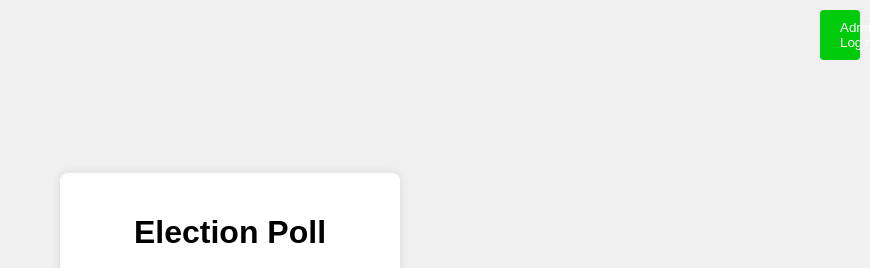
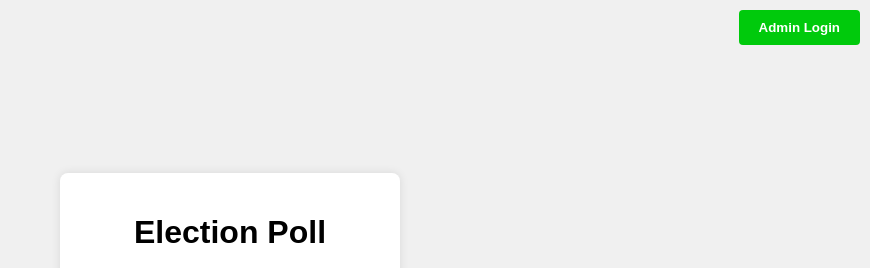
Before and after one commit to RobloxGov/Phoenix, a plain HTML site: page Election/index.html in a window 1280 px wide. Shown: the top 268 px of the page, without its empty margins (410-1280 px from the left). Drawn offline with Linux system fonts and the light colour scheme; sample sign-in values are in the browser's storage.

Commit message:
Update elec.css

```diff
--- a/Election/elec.css
+++ b/Election/elec.css
@@ -77,16 +77,15 @@ th {
 }
 /* Existing styles... */
 
+
 #admin-login-button {
-    position: absolute;
-    top: 0;
-    right: 0;
     background-color: #00ca0c;
     color: white;
     border: none;
     padding: 10px 20px;
     border-radius: 4px;
     cursor: pointer;
+    font-weight: 800;
 }
 
 #admin-login {
@@ -196,14 +195,6 @@ th {
     right: 10px;
 }
 
-.admin-section button {
-    padding: 10px 20px;
-    background-color: #007bff;
-    color: white;
-    border: none;
-    border-radius: 4px;
-    cursor: pointer;
-}
 
 .admin-section button:hover {
     background-color: #0056b3;
```
